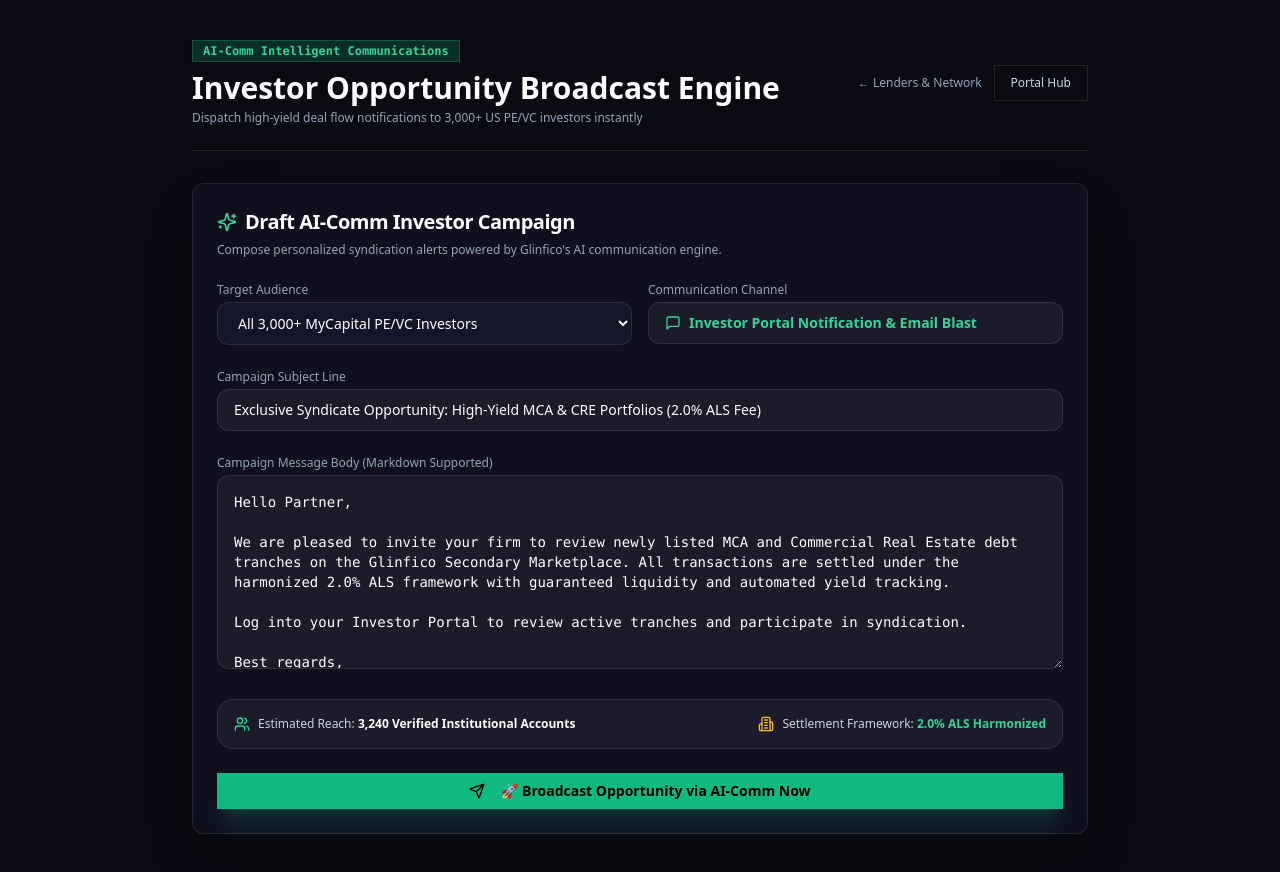
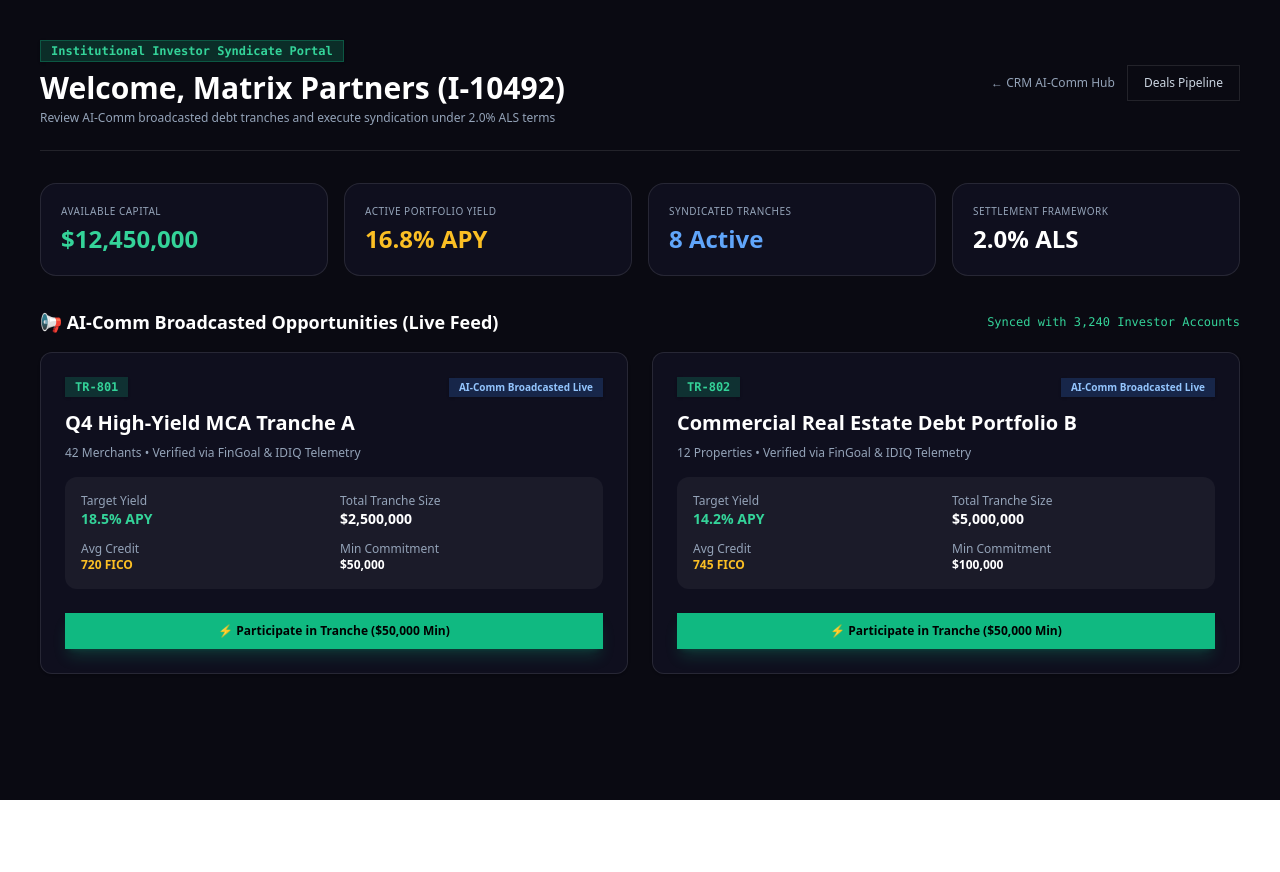
Before and after one commit to glinfico/ai-powered-funding-BaaS, a React (Vite) app: page /portal/investor in a window 1280 px wide. Before the commit this address led to /crm/ai-comm. After the commit the page ends 800 px from the top, so only its background shows below. Built offline with nearby package versions, Linux system fonts and the light colour scheme.

Commit message:
feat: add investor portal syndication feed for AI-Comm broadcasted tranches

```diff
--- a/src/App.jsx
+++ b/src/App.jsx
@@ -6,6 +6,7 @@ import AiCommHub from "@/pages/crm/AiCommHub";
 import BrokerAssignment from "@/pages/crm/BrokerAssignment";
 import Deals from "@/pages/crm/Deals";
 import CrmLenders from "@/pages/crm/CrmLenders";
+import InvestorPortal from "@/pages/portal/InvestorPortal";
 
 export default function App() {
   return (
@@ -21,6 +22,9 @@ export default function App() {
           <Route path="/crm/deals" element={<Deals />} />
           <Route path="/crm/lenders" element={<CrmLenders />} />
 
+          {/* Investor Portal Route */}
+          <Route path="/portal/investor" element={<InvestorPortal />} />
+
           {/* Fallback */}
           <Route path="*" element={<Navigate to="/crm/ai-comm" replace />} />
         </Routes>
--- /dev/null
+++ b/src/pages/portal/InvestorPortal.jsx
@@ -0,0 +1,161 @@
+import { useState } from "react";
+import { Link } from "react-router-dom";
+import { Badge } from "@/components/ui/badge";
+import { Button } from "@/components/ui/button";
+import { Card, CardHeader, CardTitle, CardContent } from "@/components/ui/card";
+import { Building2, ShieldCheck, TrendingUp, CheckCircle2, Wallet, ArrowRight } from "lucide-react";
+
+export default function InvestorPortal() {
+  const [investorName] = useState("Matrix Partners (I-10492)");
+  const [committedTranches, setCommittedTranches] = useState({});
+  const [successMsg, setSuccessMsg] = useState("");
+
+  const handleParticipateTranche = (trancheId, amount) => {
+    setCommittedTranches(prev => ({ ...prev, [trancheId]: true }));
+    setSuccessMsg(`Successfully committed $${amount.toLocaleString()} to Tranche ${trancheId} under 2.0% ALS Harmonized framework!`);
+    setTimeout(() => setSuccessMsg(""), 6000);
+  };
+
+  const activeOpportunities = [
+    {
+      id: "TR-801",
+      name: "Q4 High-Yield MCA Tranche A",
+      borrowerCount: "42 Merchants",
+      avgFico: "720 FICO",
+      yieldRate: "18.5% APY",
+      totalSize: "$2,500,000",
+      minCommitment: "$50,000",
+      status: "AI-Comm Broadcasted Live"
+    },
+    {
+      id: "TR-802",
+      name: "Commercial Real Estate Debt Portfolio B",
+      borrowerCount: "12 Properties",
+      avgFico: "745 FICO",
+      yieldRate: "14.2% APY",
+      totalSize: "$5,000,000",
+      minCommitment: "$100,000",
+      status: "AI-Comm Broadcasted Live"
+    }
+  ];
+
+  return (
+    <div className="min-h-screen bg-[#0a0a12] text-white p-6 md:p-10">
+      <div className="max-w-7xl mx-auto space-y-8">
+
+        {/* Header */}
+        <div className="flex flex-col md:flex-row justify-between items-start md:items-center gap-6 pb-6 border-b border-white/10">
+          <div>
+            <div className="flex items-center gap-2 mb-2">
+              <Badge className="bg-emerald-500/20 text-emerald-400 border-emerald-500/30 text-xs font-mono">
+                Institutional Investor Syndicate Portal
+              </Badge>
+            </div>
+            <h1 className="text-3xl font-extrabold">Welcome, {investorName}</h1>
+            <p className="text-slate-400 text-xs mt-1">Review AI-Comm broadcasted debt tranches and execute syndication under 2.0% ALS terms</p>
+          </div>
+
+          <div className="flex items-center gap-3">
+            <Link to="/crm/ai-comm" className="text-xs text-slate-400 hover:text-white transition-colors">
+              ← CRM AI-Comm Hub
+            </Link>
+            <Link to="/crm/deals">
+              <Button variant="outline" className="border-white/10 text-xs text-slate-300 hover:bg-white/5">
+                Deals Pipeline
+              </Button>
+            </Link>
+          </div>
+        </div>
+
+        {successMsg && (
+          <div className="p-4 bg-emerald-500/10 border border-emerald-500/30 rounded-2xl text-emerald-400 text-sm flex items-center gap-3 shadow-lg">
+            <CheckCircle2 className="h-5 w-5 flex-shrink-0" />
+            <span>{successMsg}</span>
+          </div>
+        )}
+
+        {/* Portfolio Stats Bar */}
+        <div className="grid md:grid-cols-4 gap-4">
+          <div className="bg-[#0f0f1e] border border-white/10 p-5 rounded-2xl">
+            <span className="text-[10px] text-slate-400 uppercase tracking-wider block mb-1">Available Capital</span>
+            <span className="text-2xl font-black text-emerald-400">$12,450,000</span>
+          </div>
+          <div className="bg-[#0f0f1e] border border-white/10 p-5 rounded-2xl">
+            <span className="text-[10px] text-slate-400 uppercase tracking-wider block mb-1">Active Portfolio Yield</span>
+            <span className="text-2xl font-black text-amber-400">16.8% APY</span>
+          </div>
+          <div className="bg-[#0f0f1e] border border-white/10 p-5 rounded-2xl">
+            <span className="text-[10px] text-slate-400 uppercase tracking-wider block mb-1">Syndicated Tranches</span>
+            <span className="text-2xl font-black text-blue-400">8 Active</span>
+          </div>
+          <div className="bg-[#0f0f1e] border border-white/10 p-5 rounded-2xl">
+            <span className="text-[10px] text-slate-400 uppercase tracking-wider block mb-1">Settlement Framework</span>
+            <span className="text-2xl font-black text-white">2.0% ALS</span>
+          </div>
+        </div>
+
+        {/* AI-Comm Broadcasted Opportunities Feed */}
+        <div className="space-y-4">
+          <div className="flex justify-between items-center">
+            <h3 className="text-lg font-bold">📢 AI-Comm Broadcasted Opportunities (Live Feed)</h3>
+            <span className="text-xs text-emerald-400 font-mono">Synced with 3,240 Investor Accounts</span>
+          </div>
+
+          <div className="grid md:grid-cols-2 gap-6">
+            {activeOpportunities.map((opp) => {
+              const isCommitted = committedTranches[opp.id];
+              return (
+                <Card key={opp.id} className="bg-[#0f0f1e] border-white/10 text-white p-6 flex flex-col justify-between">
+                  <div>
+                    <div className="flex justify-between items-center mb-3">
+                      <Badge className="bg-emerald-500/20 text-emerald-400 border-0 text-xs font-mono">{opp.id}</Badge>
+                      <Badge className="bg-blue-500/20 text-blue-300 border-0 text-[10px]">{opp.status}</Badge>
+                    </div>
+
+                    <h4 className="text-xl font-bold mb-2">{opp.name}</h4>
+                    <p className="text-slate-400 text-xs mb-4">{opp.borrowerCount} • Verified via FinGoal & IDIQ Telemetry</p>
+
+                    <div className="grid grid-cols-2 gap-3 bg-white/5 p-4 rounded-xl text-xs mb-6">
+                      <div>
+                        <span className="text-slate-400 block">Target Yield</span>
+                        <strong className="text-emerald-400 text-sm">{opp.yieldRate}</strong>
+                      </div>
+                      <div>
+                        <span className="text-slate-400 block">Total Tranche Size</span>
+                        <strong className="text-white text-sm">{opp.totalSize}</strong>
+                      </div>
+                      <div>
+                        <span className="text-slate-400 block">Avg Credit</span>
+                        <strong className="text-amber-400">{opp.avgFico}</strong>
+                      </div>
+                      <div>
+                        <span className="text-slate-400 block">Min Commitment</span>
+                        <strong className="text-white">{opp.minCommitment}</strong>
+                      </div>
+                    </div>
+                  </div>
+
+                  <div>
+                    {!isCommitted ? (
+                      <Button
+                        onClick={() => handleParticipateTranche(opp.id, 50000)}
+                        className="w-full bg-emerald-500 hover:bg-emerald-400 text-black font-bold text-xs py-3 cursor-pointer shadow-lg shadow-emerald-500/20"
+                      >
+                        ⚡ Participate in Tranche ($50,000 Min)
+                      </Button>
+                    ) : (
+                      <div className="p-3 bg-emerald-500/20 border border-emerald-500/50 rounded-xl text-center text-emerald-300 font-bold text-xs">
+                        ✅ Successfully Committed & Syndicated!
+                      </div>
+                    )}
+                  </div>
+                </Card>
+              );
+            })}
+          </div>
+        </div>
+
+      </div>
+    </div>
+  );
+}
```
